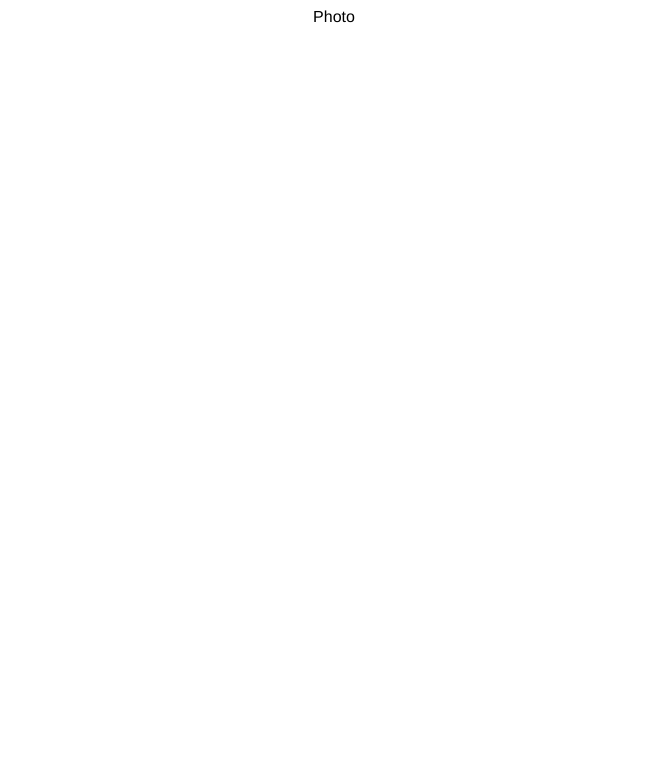
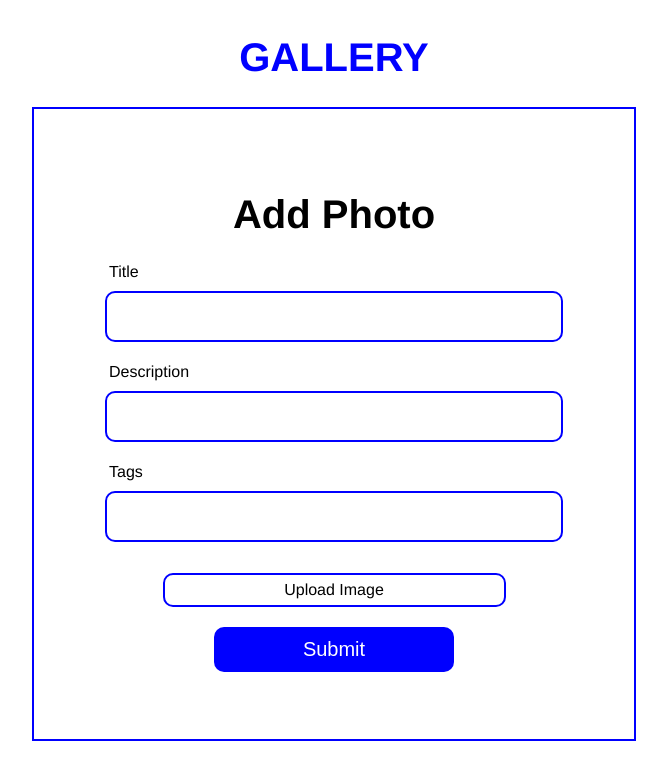
Before and after one commit to Hussein-02/gallery, a React (Vite) app in the folder gallery-client/: page /photo in a window 1280 px wide. Shown: the top 780 px of the page, without its empty margins (306-973 px from the left). Built offline with nearby package versions, Linux system fonts and the light colour scheme.

Commit message:
finished photo page html and css

```diff
--- a/gallery-client/src/css/styles.css
+++ b/gallery-client/src/css/styles.css
@@ -224,6 +224,46 @@ body {
   text-decoration: none;
 }
 
+input[type="file"] {
+  display: none;
+}
+
+.custom-file-upload {
+  border: 2px blue solid;
+  border-radius: 10px;
+  display: inline-block;
+  padding: 6px 12px;
+  width: 70%;
+  cursor: pointer;
+  align-self: center;
+  text-align: center;
+}
+
+.file-input {
+  display: flex;
+  flex-direction: column;
+  max-width: 450px;
+  width: 100%;
+  margin: 10px;
+}
+
+.photo-section {
+  display: flex;
+  flex-direction: column;
+  justify-content: center;
+  align-items: center;
+  width: 60vw;
+  max-width: 600px;
+  height: 63vw;
+  max-height: 630px;
+  background-color: white;
+  border: 2px solid blue;
+  text-align: center;
+}
+.photo-section > h1 {
+  font-size: 40px;
+}
+
 /*------------------------------- responsive section------------------- */
 
 @media (max-width: 976px) {
@@ -250,6 +290,12 @@ body {
     grid-template-columns: 200px 200px;
     grid-template-rows: 200px 200px 200px 200px 200px;
   }
+  .photo-section {
+    width: 100%;
+    max-width: 100%;
+    max-height: 100%;
+    height: 600px;
+  }
 }
 
 @media (max-width: 576px) {
--- a/gallery-client/src/pages/Photo.jsx
+++ b/gallery-client/src/pages/Photo.jsx
@@ -1,7 +1,76 @@
 import React from "react";
 
 const Photo = () => {
-  return <div>Photo</div>;
+  return (
+    <div className="body">
+      <h1 className="logo">GALLERY</h1>
+      <div className="photo-section">
+        <h1>Add Photo</h1>
+        <form
+          className="login-form"
+          id="signupForm"
+          // onSubmit={handleSubmit}
+        >
+          <div className="login-input">
+            <label htmlFor="title">Title</label>
+            <input
+              type="text"
+              id="title"
+              name="title"
+              // value={title}
+              // onChange={(e) => {
+              //   setForm({
+              //     ...form,
+              //     title: e.target.value,
+              //   });
+              // }}
+            />
+          </div>
+
+          <div className="login-input">
+            <label htmlFor="description">Description</label>
+            <input
+              type="text"
+              id="description"
+              name="description"
+              // value={description}
+              // onChange={(e) => {
+              //   setForm({
+              //     ...form,
+              //     description: e.target.value,
+              //   });
+              // }}
+            />
+          </div>
+
+          <div className="login-input">
+            <label htmlFor="tags">Tags</label>
+            <input
+              type="text"
+              id="tags"
+              name="tags"
+              // value={tags}
+              // onChange={(e) => {
+              //   setForm({
+              //     ...form,
+              //     tags: e.target.value,
+              //   });
+              // }}
+            />
+          </div>
+          <div className="file-input">
+            <label htmlFor="file-upload" className="custom-file-upload">
+              Upload Image
+            </label>
+
+            <input id="file-upload" type="file" />
+          </div>
+
+          <input type="submit" value="Submit" />
+        </form>
+      </div>
+    </div>
+  );
 };
 
 export default Photo;
```
